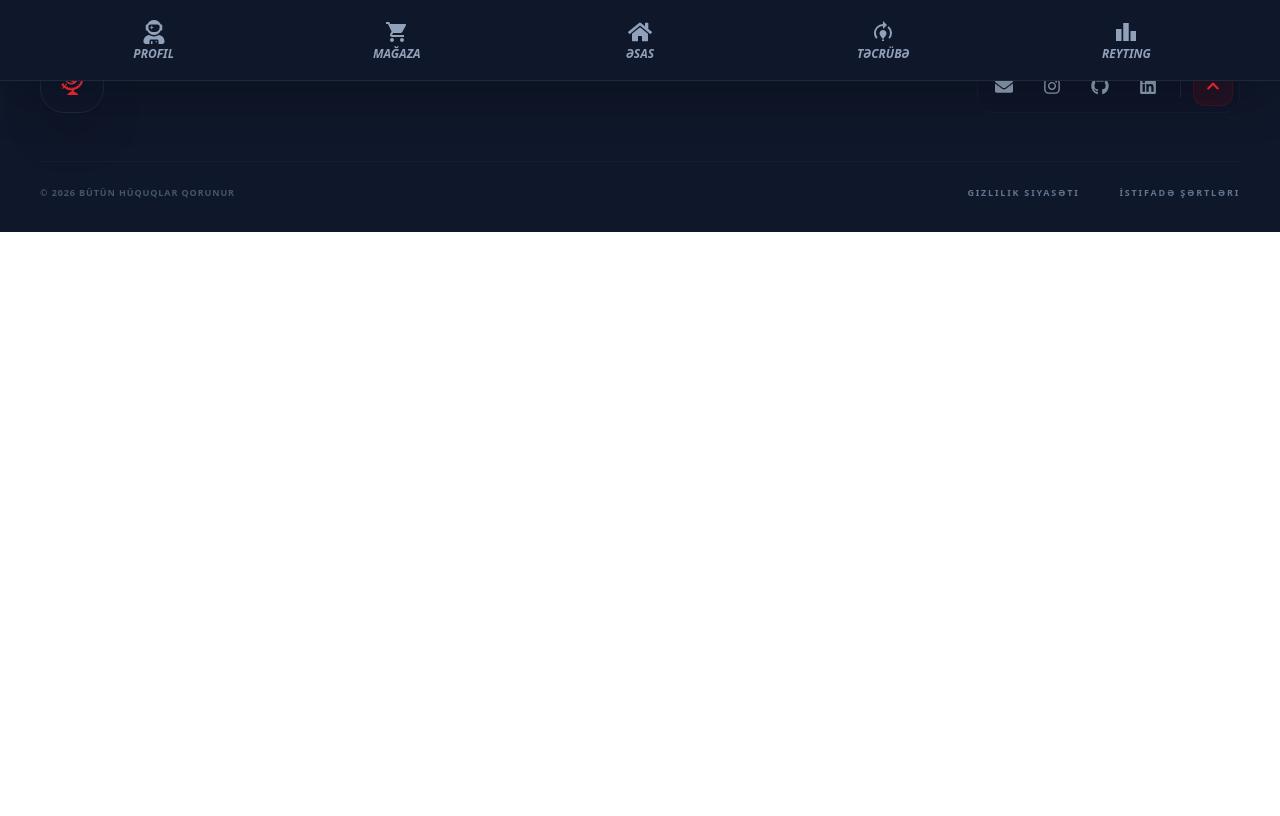
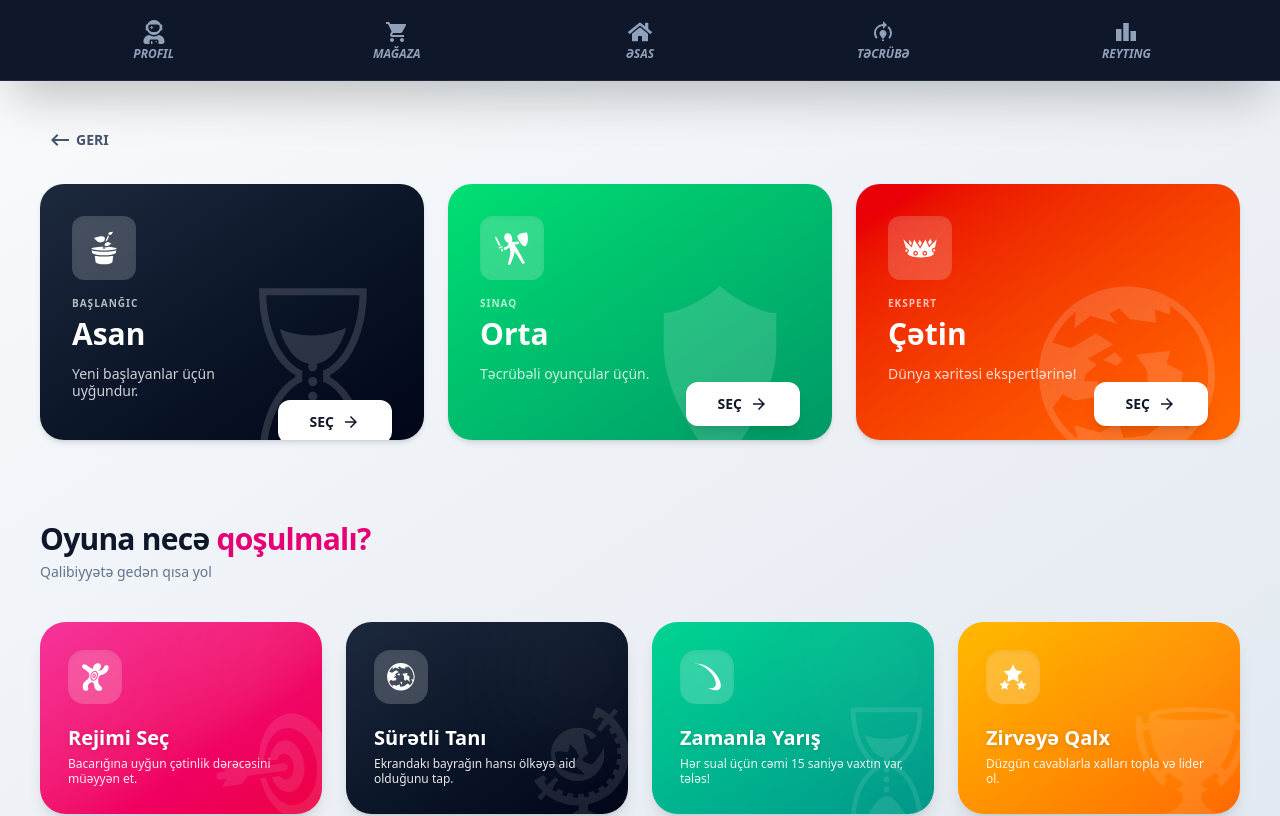
Before and after one commit to DashginAsgarli/Flag-Quiz-App, a React (Vite) app: page /games/global in a window 1280 px wide. Shown: the top 816 px of the page. Built offline with nearby package versions, Linux system fonts and the light colour scheme; no server answers.

Commit message:
globalgame component creat

```diff
--- a/src/App.jsx
+++ b/src/App.jsx
@@ -25,6 +25,7 @@ import FlagGamePlay from './page-component/Games/FlagGamePlay.jsx';
 import CurrencyGamePlay from './page-component/Games/CurrencyGamePlay.jsx';
 import ContinentGamePlay from './page-component/Games/ContinentGamePlay.jsx';
 import Footer from './component/Footer/footer.jsx';
+import GlobalGamePlay from './page-component/Games/GlobalGamePlay.jsx';
 function App() {
   return (
     <>
@@ -53,6 +54,7 @@ function App() {
             <Route path='/games/flag/fplay' element={<FlagGamePlay/>}/>
             <Route path='/games/currency/cplay' element={<CurrencyGamePlay/>}/>
             <Route path='/games/continent/qplay' element={<ContinentGamePlay/>}/>
+            <Route path='games/continent/memory' element={<GlobalGamePlay/>}/>
           </Routes>
         </CountryProvider>
       </section>
--- a/src/page-component/Games/GlobalGame.jsx
+++ b/src/page-component/Games/GlobalGame.jsx
@@ -1,11 +1,95 @@
 import React from 'react'
-
-function GlobalGame() {
+import { NavLink } from 'react-router-dom';
+import { GiSeedling, GiSandsOfTime, GiSwordman, GiShield, GiCrown, GiWorld } from "react-icons/gi";
+import { MdArrowForward, MdKeyboardBackspace } from "react-icons/md";
+import GameRul from './GameRul'
+function FlagGame() {
+    const levels = [
+        {
+            id: "easy",
+            title: "Asan",
+            desc: "Yeni başlayanlar üçün uyğundur.",
+            icon: <GiSeedling />,
+            bgIcon: <GiSandsOfTime />,
+            gradient: "from-slate-800 to-slate-950",
+            tag: "BAŞLANĞIC",
+        },
+        {
+            id: "medium",
+            title: "Orta",
+            desc: "Təcrübəli oyunçular üçün.",
+            icon: <GiSwordman />,
+            bgIcon: <GiShield />,
+            gradient: "from-green-400 to-emerald-600",
+            tag: "SINAQ",
+        },
+        {
+            id: "hard",
+            title: "Çətin",
+            desc: "Dünya xəritəsi ekspertlərinə!",
+            icon: <GiCrown />,
+            bgIcon: <GiWorld />,
+            gradient: "from-red-600 to-orange-500",
+            tag: "EKSPERT",
+        }
+    ];
     return (
         <>
+            <section className="min-h-screen py-4 md:py-12 px-2 md:px-10 bg-gradient-to-br from-slate-50 to-slate-200 mt-13 md:mt-20 font-sans">
+                <div className="max-w-[1400px] mx-auto">
 
+                    <div className="mb-4 md:mb-8 flex items-center justify-between px-2">
+                        <NavLink to="/" className="flex items-center gap-1 text-slate-600 hover:text-slate-900 transition-colors">
+                            <MdKeyboardBackspace className="text-xl md:text-2xl" />
+                            <span className="font-bold text-[10px] md:text-sm uppercase">Geri</span>
+                        </NavLink>
+                    </div>
+
+                    <div className="grid grid-cols-1 md:grid-cols-2 lg:grid-cols-3 gap-3 md:gap-6">
+                        {levels.map((lvl) => (
+                            <div
+                                key={lvl.id}
+                                className={`group relative rounded-2xl md:rounded-3xl p-5 md:p-8 h-32 md:h-64 flex flex-col justify-between overflow-hidden bg-gradient-to-br ${lvl.gradient} text-white shadow-md hover:shadow-2xl transition-all duration-500 md:hover:-translate-y-2`}
+                            >
+                                <div className="absolute right-2 -bottom-4 md:right-4 md:-bottom-8 z-0">
+                                    <div className="text-7xl md:text-[12rem] opacity-15 group-hover:scale-110 group-hover:-rotate-12 transition-all duration-1000 pointer-events-none origin-bottom-right">
+                                        {lvl.bgIcon}
+                                    </div>
+                                </div>
+
+                                <div className="relative z-10">
+                                    <div className="flex items-start gap-4 md:flex-col">
+                                        <div className="w-10 h-10 md:w-16 md:h-16 bg-white/20 rounded-xl backdrop-blur-md flex items-center justify-center text-2xl md:text-4xl shadow-inner group-hover:rotate-12 transition-transform">
+                                            {lvl.icon}
+                                        </div>
+
+                                        <div className="flex flex-col">
+                                            <span className="hidden md:block text-[10px] font-bold tracking-widest opacity-70 mb-1">{lvl.tag}</span>
+                                            <h3 className="text-lg md:text-3xl font-extrabold leading-tight">{lvl.title}</h3>
+                                            <p className="text-[10px] md:text-sm text-white/80 mt-1 md:mt-3 leading-tight max-w-[200px]">
+                                                {lvl.desc}
+                                            </p>
+                                        </div>
+                                    </div>
+                                </div>
+
+                                <div className="relative z-20 flex items-center justify-end">
+                                    <NavLink
+                                        to={`mempory`}
+                                        className="flex items-center gap-1 md:gap-2 bg-white text-slate-900 px-4 py-2 md:px-8 md:py-3 rounded-lg md:rounded-xl font-bold text-[10px] md:text-sm transition-all shadow-lg hover:bg-slate-100 active:scale-95"
+                                    >
+                                        SEÇ <MdArrowForward className="text-xs md:text-lg" />
+                                    </NavLink>
+                                </div>
+
+                            </div>
+                        ))}
+                    </div>
+                    <GameRul />
+                </div>
+            </section>
         </>
     )
 }
 
-export default GlobalGame
+export default FlagGame
--- /dev/null
+++ b/src/page-component/Games/GlobalGamePlay.jsx
@@ -0,0 +1,11 @@
+import React from 'react'
+
+function GlobalGamePlay() {
+  return (
+    <>
+
+    </>
+  )
+}
+
+export default GlobalGamePlay
```
